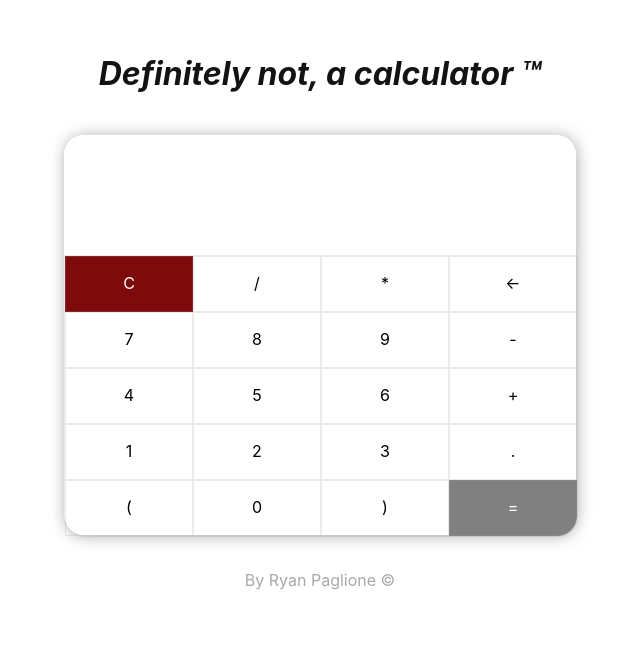
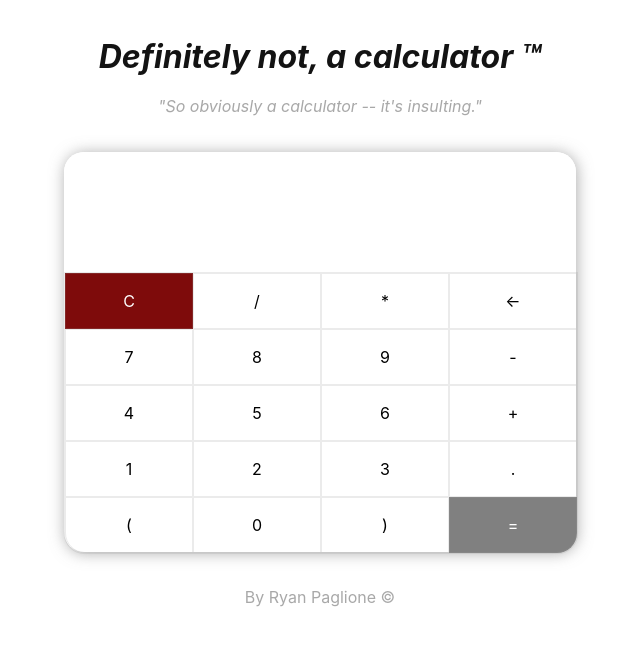
Before and after one commit to sgapnayr/calculator, a website built with Parcel: page index.html in a window 1280 px wide. Shown: the whole page, without its empty margins (320-960 px from the left). Built offline with nearby package versions, Linux system fonts and the light colour scheme.

Commit message:
Update index.html

```diff
--- a/index.html
+++ b/index.html
@@ -19,6 +19,9 @@
         <h1 data-aos="slide-right" data-aos-duration="3000">
           <em>Definitely not, a calculator &trade;</em>
         </h1>
+        <p data-aos="fade-down" data-aos-duration="3000">
+          <em>"So obviously a calculator -- it's insulting."</em>
+        </p>
         <div class="calc-space">
           <div class="calc-body" data-aos="slide-up" data-aos-duration="1400">
             <div id="display"></div>
@@ -39,7 +42,7 @@
               <div class="button">2</div>
               <div class="button">3</div>
               <div class="button">.</div>
-              <div class="button">(</div>
+              <div id="left-p" class="button">(</div>
               <div class="button">0</div>
               <div class="button">)</div>
               <div id="equals" class="button">=</div>
```
